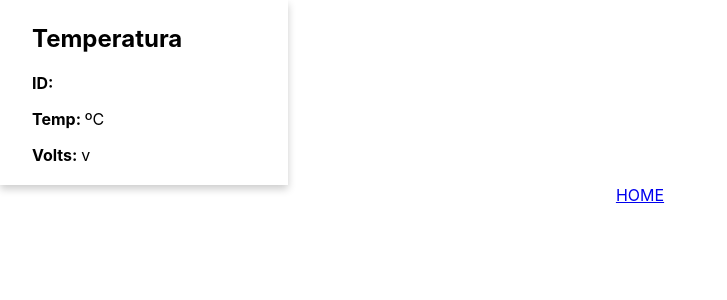
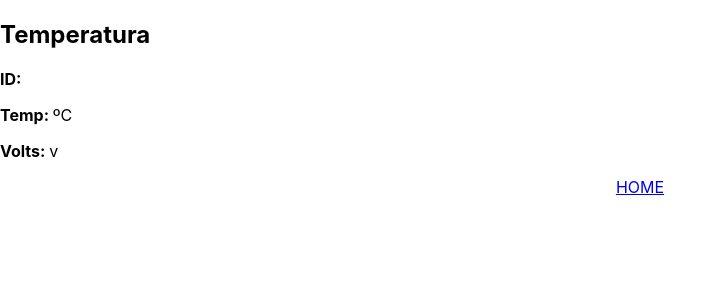
Before and after one commit to accorsirodrigo/react-temperatura-fe, a React (Create React App) app: page / in a window 1280 px wide. Shown: the top 300 px of the page, without its empty margins (0-727 px from the left). Built offline with nearby package versions, Linux system fonts and the light colour scheme; no server answers.

Commit message:
Add Materialize CSS
Add Materialize CSS to project.

```diff
--- a/src/temperatura/Temperatura.css
+++ b/src/temperatura/Temperatura.css
@@ -23,22 +23,6 @@
   color: #61dafb;
 }
 
-
-.card {
-  padding: 2px 16px;
-  box-shadow: 0 4px 8px 0 rgba(0,0,0,0.2);
-  transition: 0.3s;
-  width: 20%;
-}
-
-.card:hover {
-  box-shadow: 0 8px 16px 0 rgba(0,0,0,0.2);
-}
-
-.container {
-  padding: 2px 16px;
-}
-
 @keyframes App-logo-spin {
   from {
     transform: rotate(0deg);
@@ -47,3 +31,5 @@
     transform: rotate(360deg);
   }
 }
+
+@import 'https://cdnjs.cloudflare.com/ajax/libs/materialize/1.0.0/css/materialize.min.css';
```
